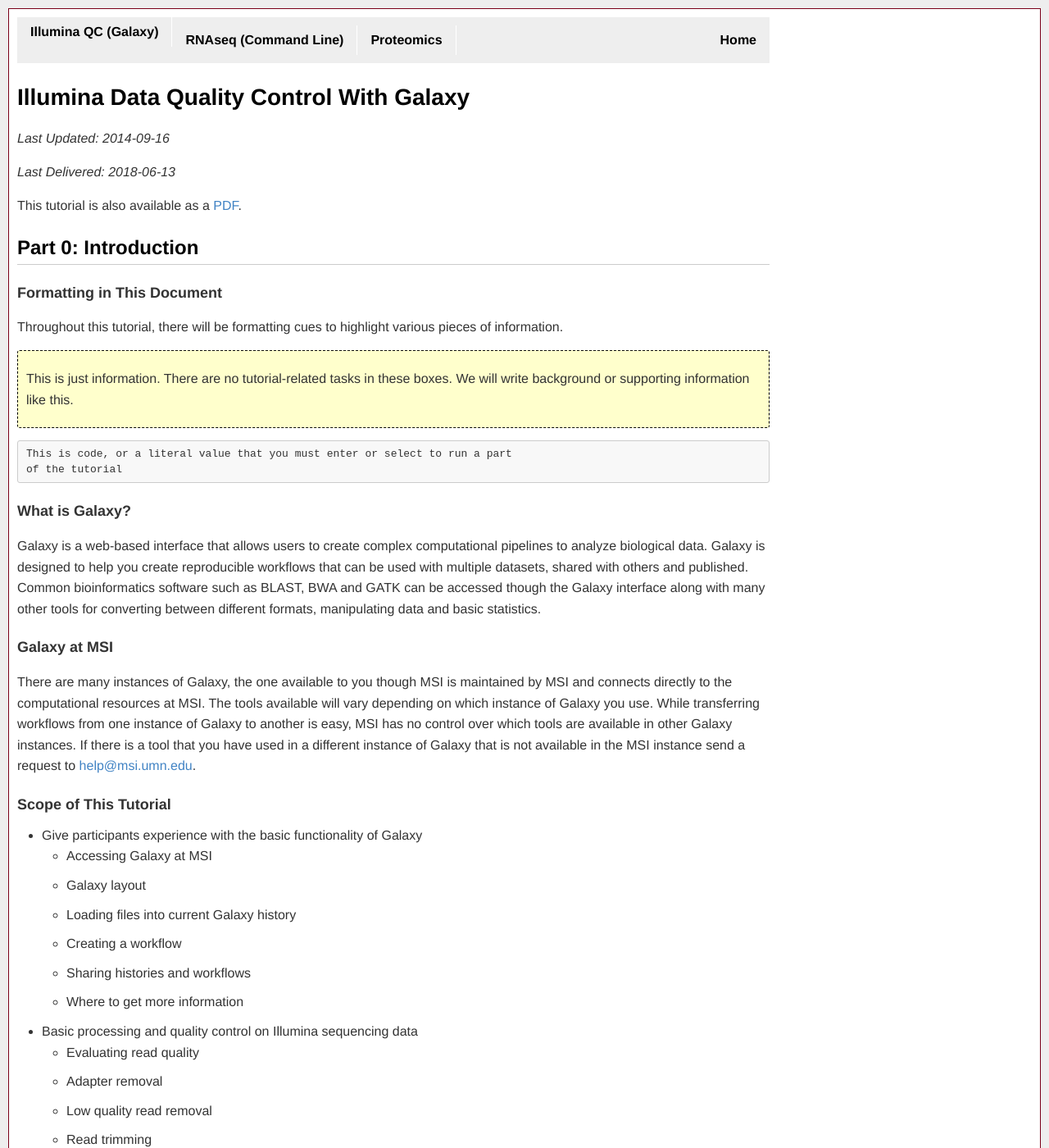
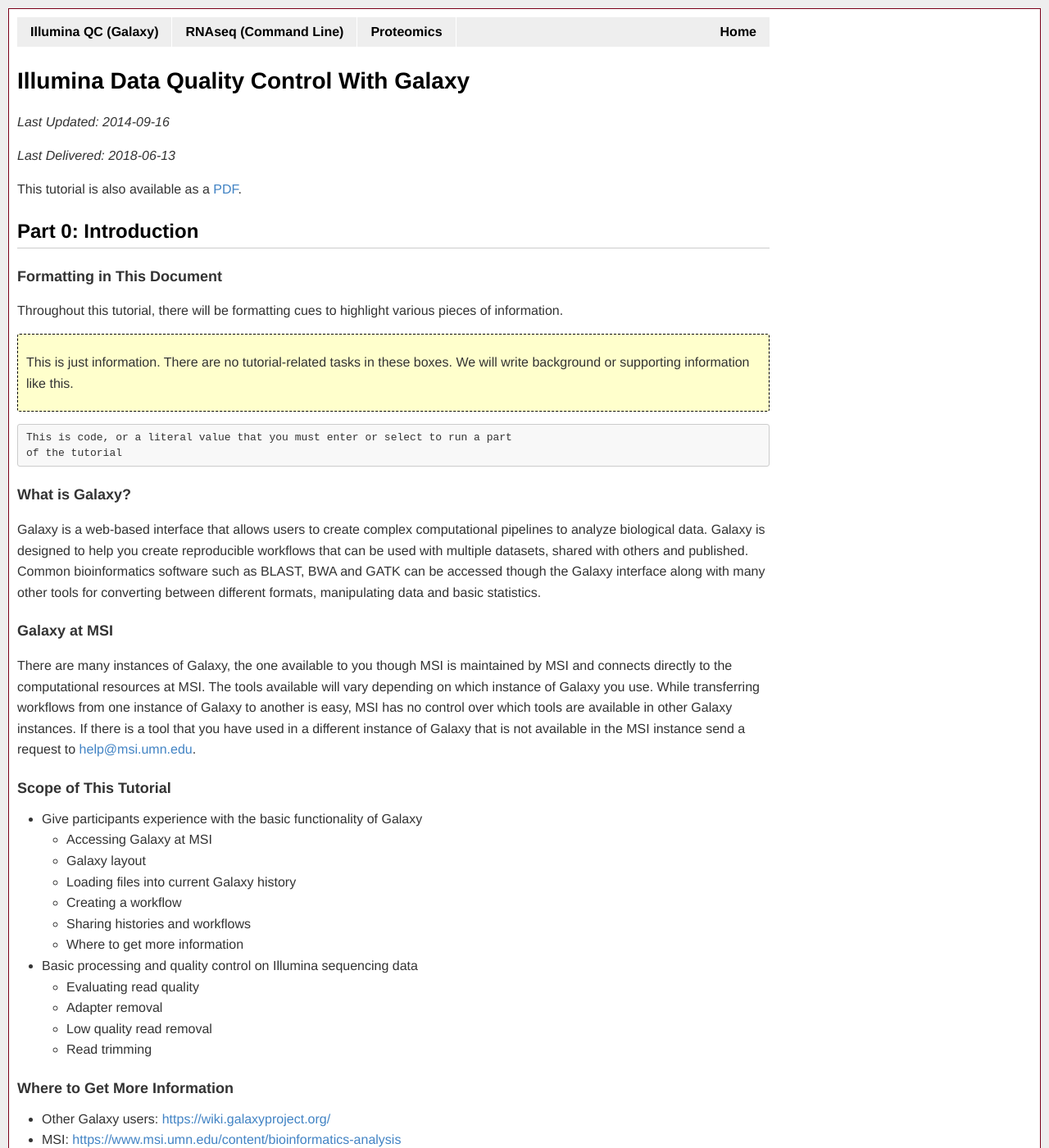
Before and after one commit to msi-ris/Tutorials, a Jekyll site: the page built from illumina_qc.md, in a window 1280 px wide and 1400 px high. Shown: the whole window at 82% size. Built offline with Jekyll 4.4.1, drawn with Linux system fonts in a browser that asks for light colours.

Commit message:
Update layout

```diff
--- a/css/main.css
+++ b/css/main.css
@@ -68,7 +68,7 @@ div.warn {
 
 li, ul, ol {
     line-hieght:1;
-    margin:10px 0;
+    margin:0;
 }
 
 /* This is the CSS for the navbar style navigation that we are going to use */
```
